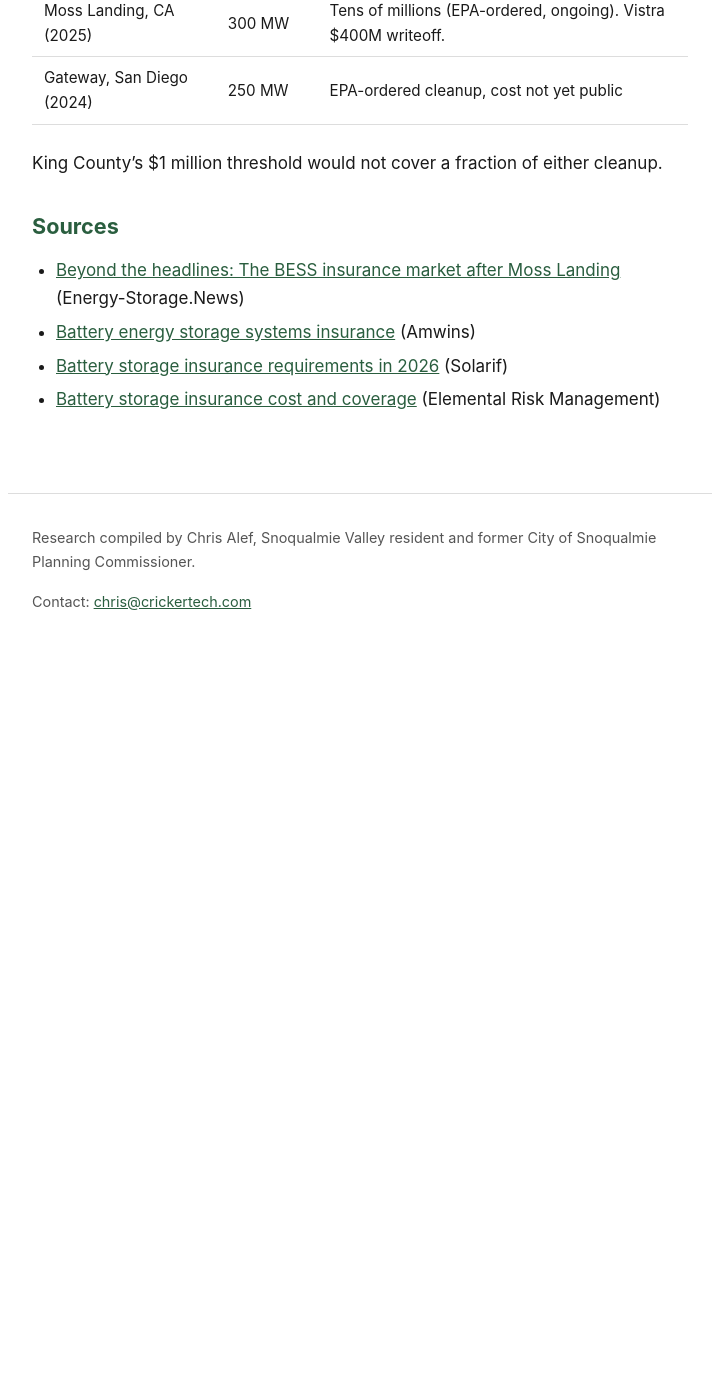
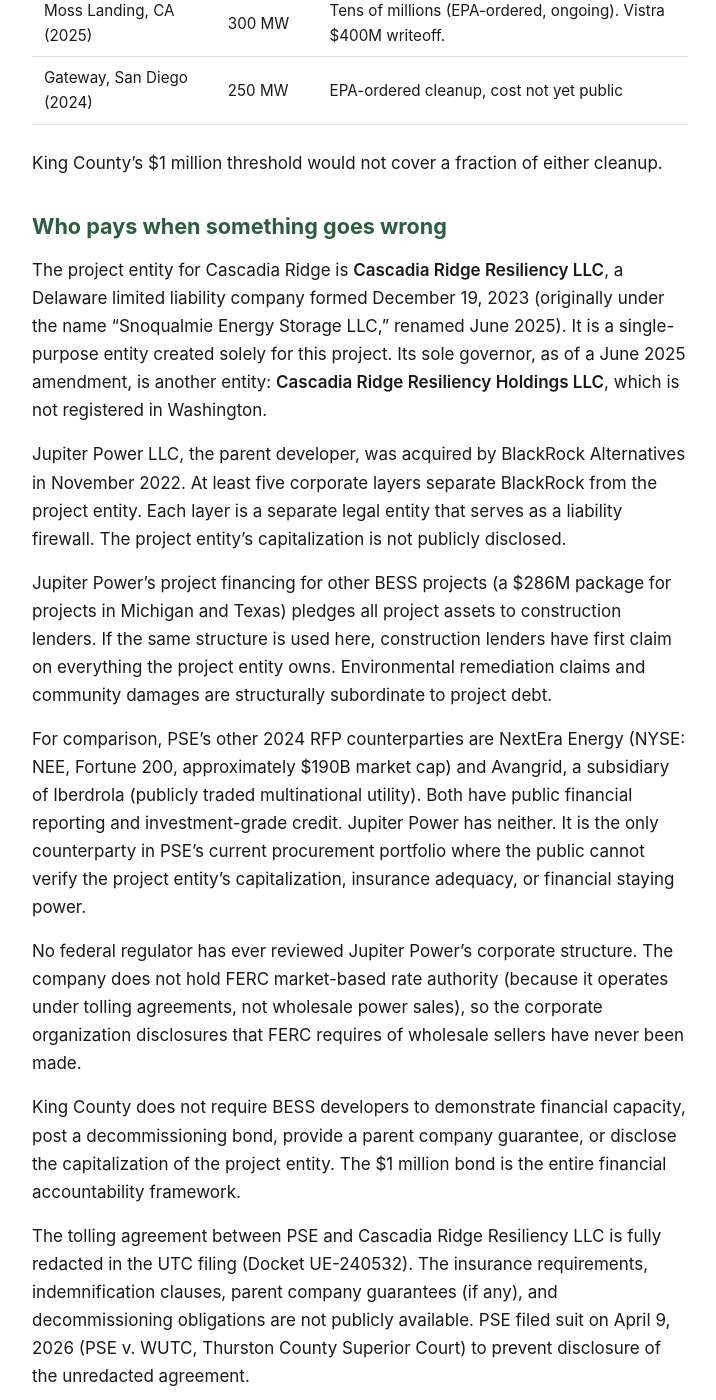
Before and after one commit to calef/cascadia-ridge-bess, a Jekyll site: the page built from _pages/insurance.md, in a window 1280 px wide and 1400 px high, scrolled down 1534 px. Shown: the whole window, without its empty margins (280-996 px from the left). Built offline with Jekyll 4.4.1, drawn with Linux system fonts in a browser that asks for light colours; before the commit the page ends 2196 px from its top, so only the background shows below that; some of the changed text lies outside the part shown.

Commit message:
Deploy site 2026-04-10-091611

```diff
--- a/_pages/insurance.md
+++ b/_pages/insurance.md
@@ -34,6 +34,24 @@ What is changing:
 
 King County's $1 million threshold would not cover a fraction of either cleanup.
 
+## Who pays when something goes wrong
+
+The project entity for Cascadia Ridge is **Cascadia Ridge Resiliency LLC**, a Delaware limited liability company formed December 19, 2023 (originally under the name "Snoqualmie Energy Storage LLC," renamed June 2025). It is a single-purpose entity created solely for this project. Its sole governor, as of a June 2025 amendment, is another entity: **Cascadia Ridge Resiliency Holdings LLC**, which is not registered in Washington.
+
+Jupiter Power LLC, the parent developer, was acquired by BlackRock Alternatives in November 2022. At least five corporate layers separate BlackRock from the project entity. Each layer is a separate legal entity that serves as a liability firewall. The project entity's capitalization is not publicly disclosed.
+
+Jupiter Power's project financing for other BESS projects (a $286M package for projects in Michigan and Texas) pledges all project assets to construction lenders. If the same structure is used here, construction lenders have first claim on everything the project entity owns. Environmental remediation claims and community damages are structurally subordinate to project debt.
+
+For comparison, PSE's other 2024 RFP counterparties are NextEra Energy (NYSE: NEE, Fortune 200, approximately $190B market cap) and Avangrid, a subsidiary of Iberdrola (publicly traded multinational utility). Both have public financial reporting and investment-grade credit. Jupiter Power has neither. It is the only counterparty in PSE's current procurement portfolio where the public cannot verify the project entity's capitalization, insurance adequacy, or financial staying power.
+
+No federal regulator has ever reviewed Jupiter Power's corporate structure. The company does not hold FERC market-based rate authority (because it operates under tolling agreements, not wholesale power sales), so the corporate organization disclosures that FERC requires of wholesale sellers have never been made.
+
+King County does not require BESS developers to demonstrate financial capacity, post a decommissioning bond, provide a parent company guarantee, or disclose the capitalization of the project entity. The $1 million bond is the entire financial accountability framework.
+
+The tolling agreement between PSE and Cascadia Ridge Resiliency LLC is fully redacted in the UTC filing (Docket UE-240532). The insurance requirements, indemnification clauses, parent company guarantees (if any), and decommissioning obligations are not publicly available. PSE filed suit on April 9, 2026 (PSE v. WUTC, Thurston County Superior Court) to prevent disclosure of the unredacted agreement.
+
+**Sources:** Washington Secretary of State ([CCFS](https://ccfs.sos.wa.gov/), UBI 605 601 677), SEC EDGAR ([Lazard 8-K](https://www.sec.gov/Archives/edgar/data/1311370/000156459023001312/laz-ex991_6.htm), [BlackRock 8-K](https://www.sec.gov/Archives/edgar/data/1364742/000095017024004107/blk-ex99_4.htm)), [Jupiter Power $286M financing announcement](https://www.prnewswire.com/news-releases/jupiter-power-secures-286-million-construction-financing-to-advance-two-utility-scale-battery-energy-storage-projects-302404512.html), UTC Docket UE-240532.
+
 ## Sources
 
 - [Beyond the headlines: The BESS insurance market after Moss Landing](https://www.energy-storage.news/beyond-the-headlines-the-bess-insurance-market-after-moss-landing/) (Energy-Storage.News)
```
Also changed, not shown: _pages/sepa-comments.md (+2 -0 lines).
